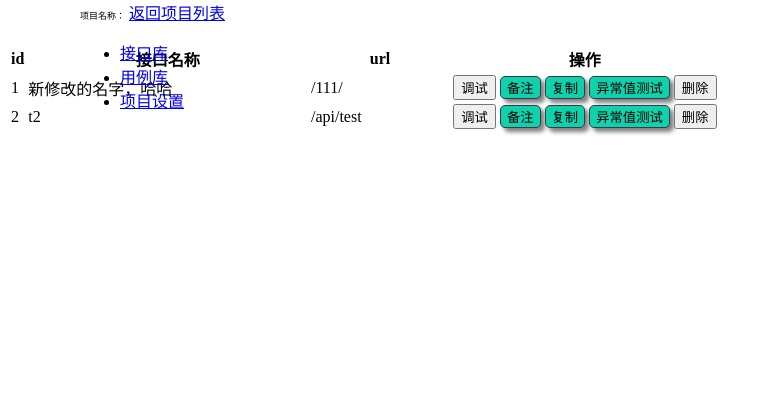
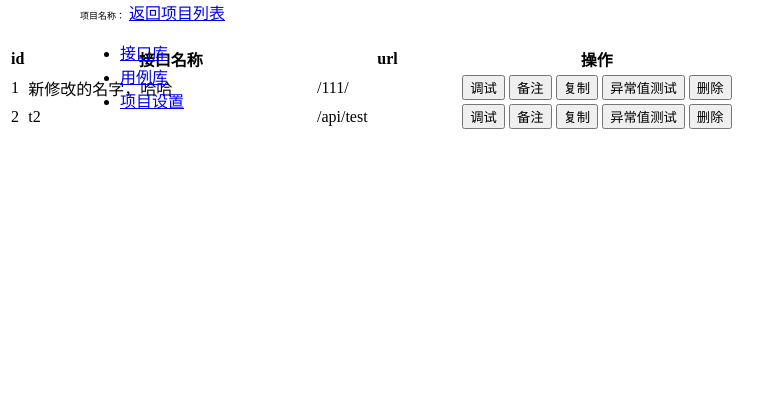
Before and after one commit to changle520/ApiTest, a Django app: template MyApp/templates/P_apis.html in a window 1280 px wide. Shown: the top 420 px of the page, without its empty margins (0-784 px from the left). Run offline with Django 3.2, Linux system fonts and the light colour scheme; the template is opened without the code that fills it: values that come from a table or form of the project are taken from there, others are empty; data comes from the database, SQL or seed files in the repository; both versions use the stored data as it was after the commit.

Commit message:
完成了44

```diff
--- a/MyApp/templates/P_apis.html
+++ b/MyApp/templates/P_apis.html
@@ -3,14 +3,6 @@
 <head>
     <meta charset="UTF-8">
     <title>Title</title>
-    <style>
-        .wqrf_button{
-            background-color:#0fd1ab;
-            border-radius:5px;
-            border:1px solid #353c48;
-            box-shadow:4px 4px 4px grey;
-        }
-    </style>
 </head>
 <body>
 
@@ -41,9 +33,9 @@
              <tr>
                 <td>{{ i.id }}</td><td>{{ i.name }}</td> <td>{{ i.api_url }}</td>  <td>
                  <button onclick="ts_show('{{i.id}}','{{i.name}}')" class="btn btn-success">调试</button>
-                 <button onclick="open_bz({{i.id}})" class="wqrf_button">备注</button>
-                 <button class="wqrf_button">复制</button>
-                 <button class="wqrf_button">异常值测试</button>
+                 <button onclick="open_bz({{i.id}})" class="btn-default">备注</button>
+                 <button class="btn-default">复制</button>
+                 <button class="btn-default">异常值测试</button>
                  <button onclick="" class="btn btn-danger">删除</button></td>
             </tr>
         {% endfor %}
@@ -93,14 +85,14 @@
 </script>
 
 {# 调试弹层及函数 #}
-<div id="ts" style="display:none;border-radius:5px;width:80%;position:fixed;lef:10%;top:10%;background-color:#3c4843;box-shadow:4px 4px 8px grey;color:white;padding-left:10px">
+<div id="ts" style="display:none;border-radius:5px;width:80%;position:absolute;lef:10%;top:10%;background-color:#3c4843;box-shadow:4px 4px 8px grey;color:white;padding-left:10px">
     <div class="btn-group" style="float:right">
         <button onclick="ts_save()" type="button" class="btn btn-success">保存</button>
         <button onclick="ts_close()" type="button" class="btn btn-default">取消</button>
     </div>
     <h3>接口:
         <small id="ts_api_id" style="color:greenyellow"></small>
-        <input type="text" id="ts_api_name" style="padding-lef:5px;color:#329014;width:50%">
+        <input placeholder="请输入接口名称" type="text" id="ts_api_name" style="padding-lef:5px;color:#329014;width:50%">
     </h3>
     <ul class="nav navbar-nav" style="width: 98%">
 
@@ -252,6 +244,25 @@
         var ts_url=document.getElementById("ts_url").value;
         var ts_host=document.getElementById("ts_host").value;
         var ts_header=document.getElementById("ts_header").value;
+
+        //判断顶部的数据是否填充完
+        if(ts_method=='none'){alert('请选择请求方式');return}
+        if(ts_url==''){alert('请输入url');return}
+        if(ts_host==''){alert('请输入host');return}
+
+        //判断关键数据是否符合规则
+        if (ts_host.slice(0,7)!='http://' && ts_host.slice(0,8)!='https://'){
+            alert('host必须以http://或https://开头');return
+        }
+
+        if(ts_header!=""){
+            try{
+                JSON.parse(ts_header)
+            }catch (e) {
+                alert("header请求头不符合json规范!");return
+            }
+        }
+
         var ts_body_method=$('ul#myTab li[class="active"]')[0].innerText;
         if(ts_body_method=='none')
         {
@@ -423,6 +434,24 @@
         var ts_url=document.getElementById("ts_url").value;
         var ts_host=document.getElementById("ts_host").value;
         var ts_header=document.getElementById("ts_header").value;
+        //判断顶部的数据是否填充完
+        if(api_name==""){alert('请输入接口名称!');return}
+        if(ts_method=='none'){alert('请选择请求方式');return}
+        if(ts_url==''){alert('请输入url');return}
+        if(ts_host==''){alert('请输入host');return}
+
+        //判断关键数据是否符合规则
+        if (ts_host.slice(0,7)!='http://' && ts_host.slice(0,8)!='https://'){
+            alert('host必须以http://或https://开头');return
+        }
+        if(ts_header!=""){
+            try{
+                JSON.parse(ts_header)
+            }catch (e) {
+                alert("header请求头不符合json规范!");return
+            }
+        }
+
         var ts_body_method=$('ul#myTab li[class="active"]')[0].innerText;
         if(ts_body_method=='none')
         {
```
Also changed, not shown: MyApp/templates/project_list.html (+6 -6 lines), MyApp/migrations/0005_auto_20200928_0937.py (added), db.sqlite3.
